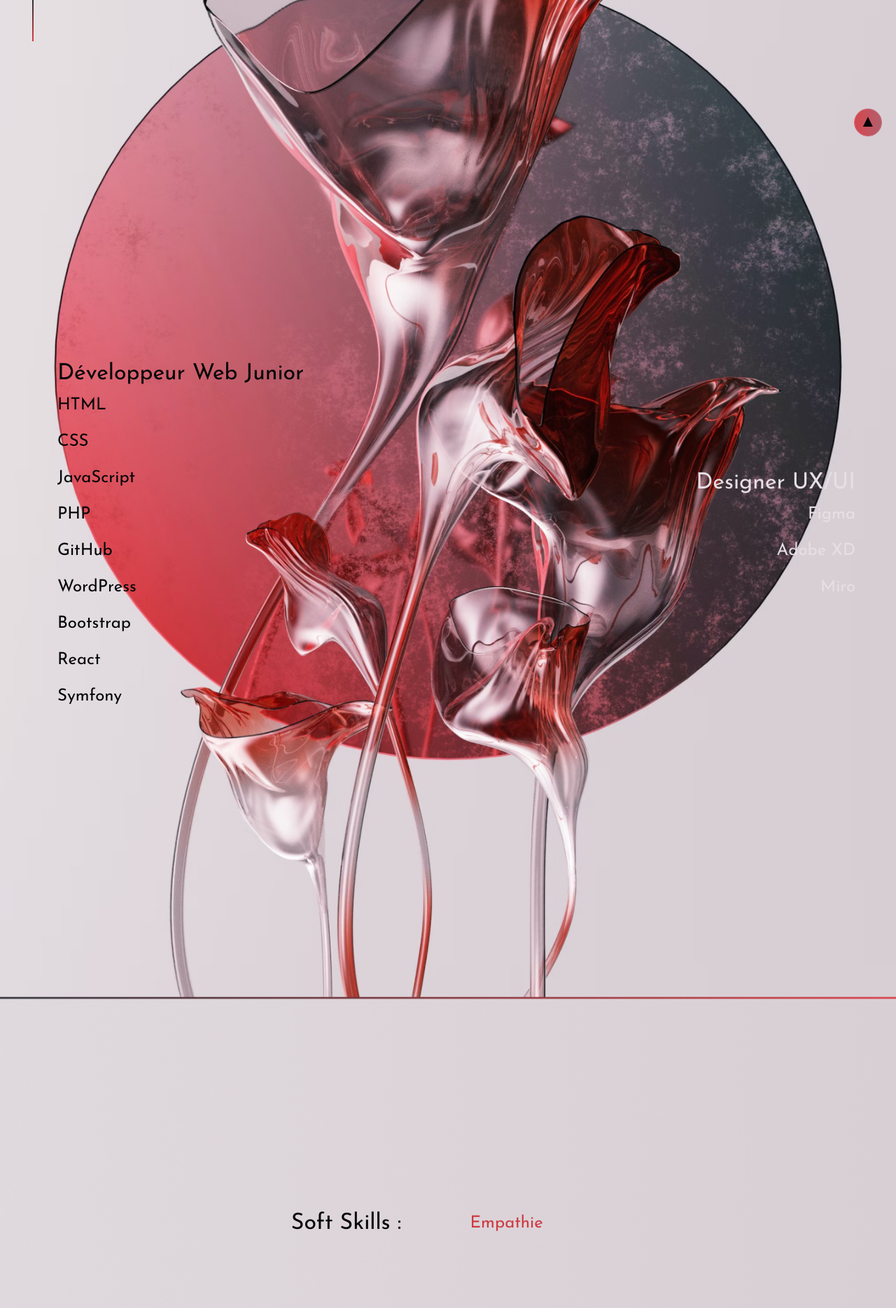
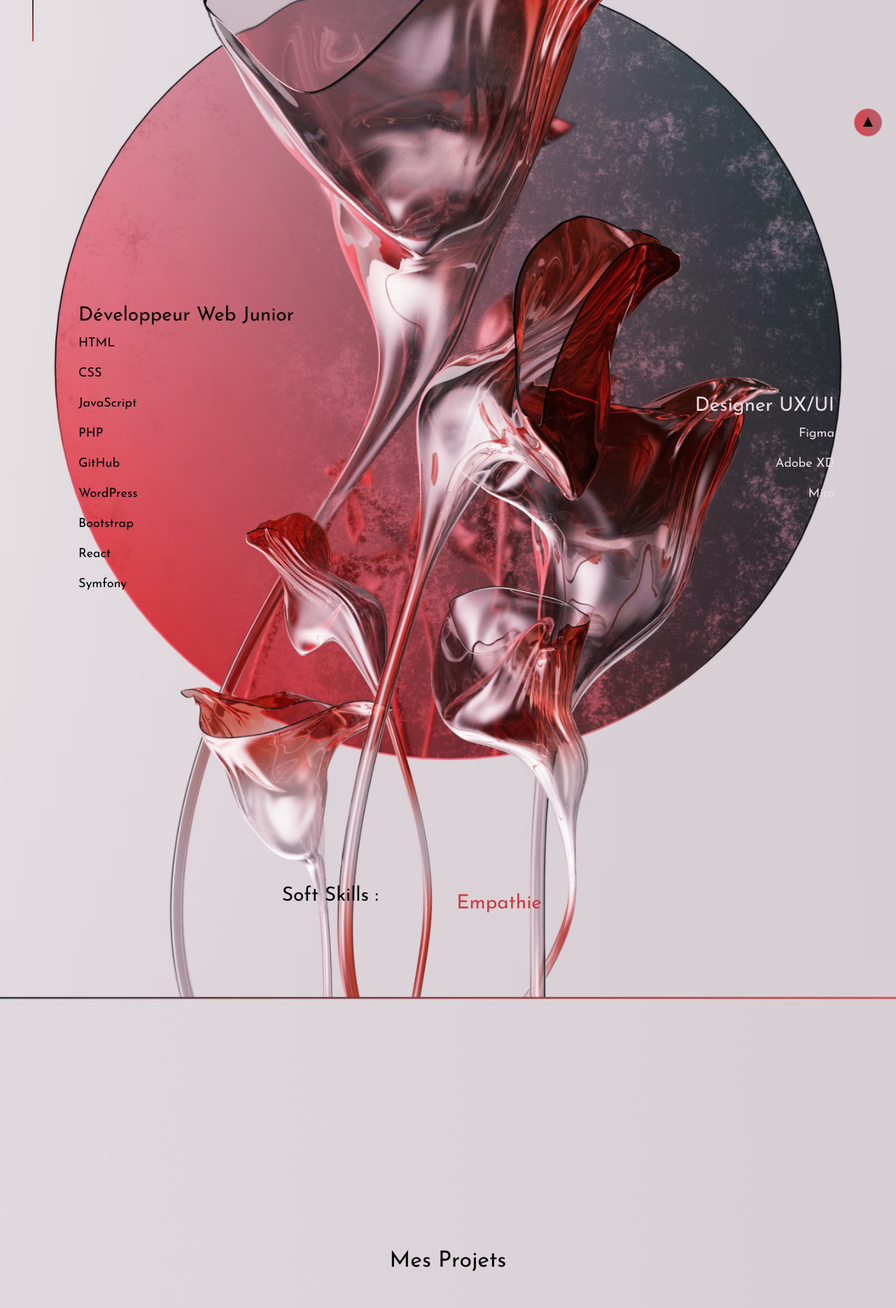
Before and after one commit to Diana0806/Portfolio, a PHP site: page / in a window 1280 px wide. Shown: the part 585-2454 px from the top of the page at 70% size. Run offline with PHP 8.4, Linux system fonts and the light colour scheme.

Commit message:
add laptops

```diff
--- a/assets/style.css
+++ b/assets/style.css
@@ -159,6 +159,7 @@
   .projets {
     font-size: 28px;
   }
+
 }
 
 @media (min-width: 1025px) and (max-width: 1440px) {
@@ -196,27 +197,27 @@
   }
 
   .dev h2 {
-    font-size: 32px;
+    font-size: 28px;
   }
 
   .dev p {
-    font-size: 24px;
+    font-size: 18px;
   }
 
   .ux h2 {
-    font-size: 32px;
+    font-size: 28px;
   }
 
   .ux p {
-    font-size: 24px;
+    font-size: 18px;
   }
 
   .softskills h2 {
-    font-size: 32px;
+    font-size: 28px;
   }
 
   .skills p {
-    font-size: 24px;
+    font-size: 28px;
   }
 
   .socialmedia-horizontal {
@@ -226,6 +227,26 @@
   .projets {
     font-size: 32px;
   }
+
+  #competences {
+    padding-top: 220px !important;
+    padding-left: 30px;
+    padding-right: 30px;
+    height: 100vh;
+  }
+
+  #projets {
+    padding-top: 720px !important;
+    height: 100vh;
+  }
+
+  .softskills {
+    margin-top: 400px !important;
+  }
+
+  footer {
+    margin-top: 1000px !important;
+    }
 }
 
 @media (min-width: 1441px) {
@@ -278,6 +299,10 @@
 
   .socialmedia-horizontal {
     display: none;
+  }
+
+  .softskills {
+    margin-top: 700px !important;
   }
 }
 
@@ -346,7 +371,7 @@ body {
 }
 
 #competences {
-  padding-top: 300px;
+  padding-top: 290px;
   height: 100vh;
 }
 
@@ -518,10 +543,6 @@ ul li:hover~.cursor {
 
 }
 
-.softskills {
-  margin-top: 700px !important;
-}
-
 .skills {
   display: inline-block;
   position: relative;
@@ -643,6 +664,5 @@ text {
 }
 
 footer {
-
 margin-top: 600px;
 }
```
